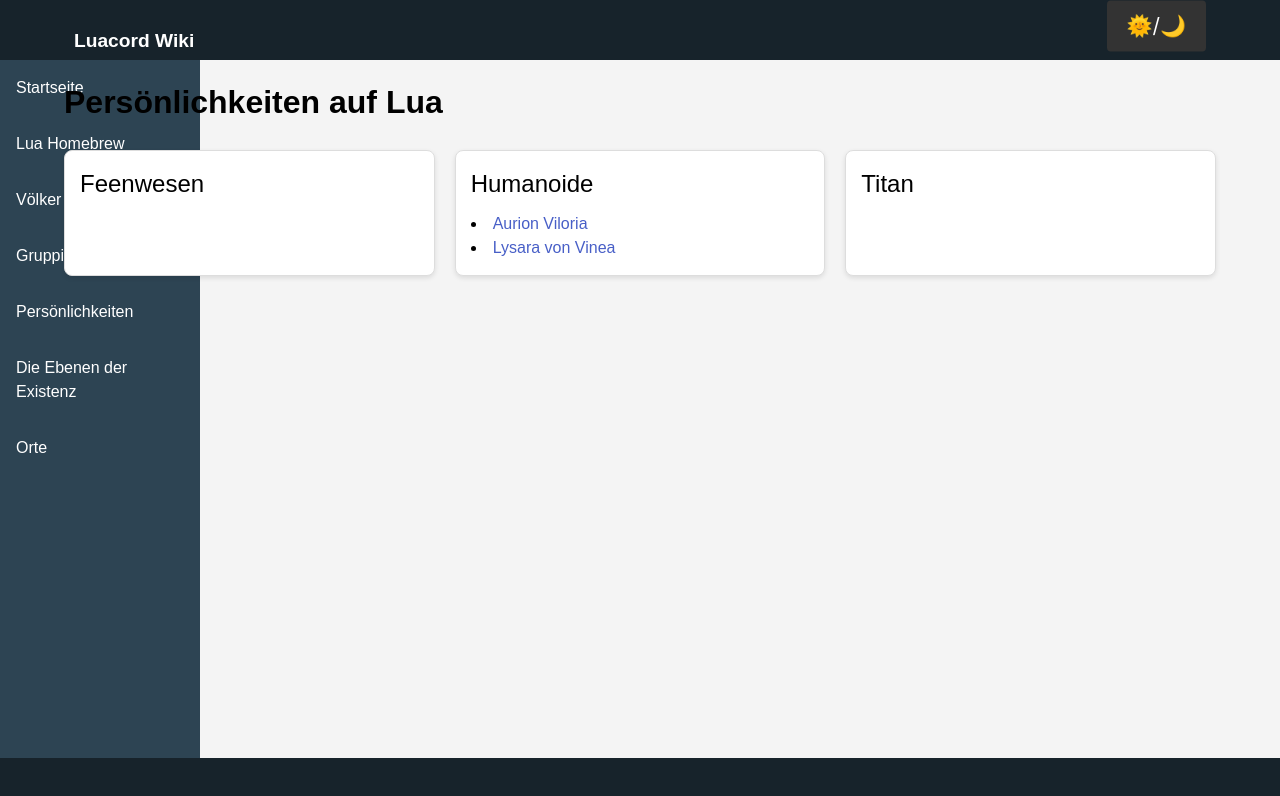
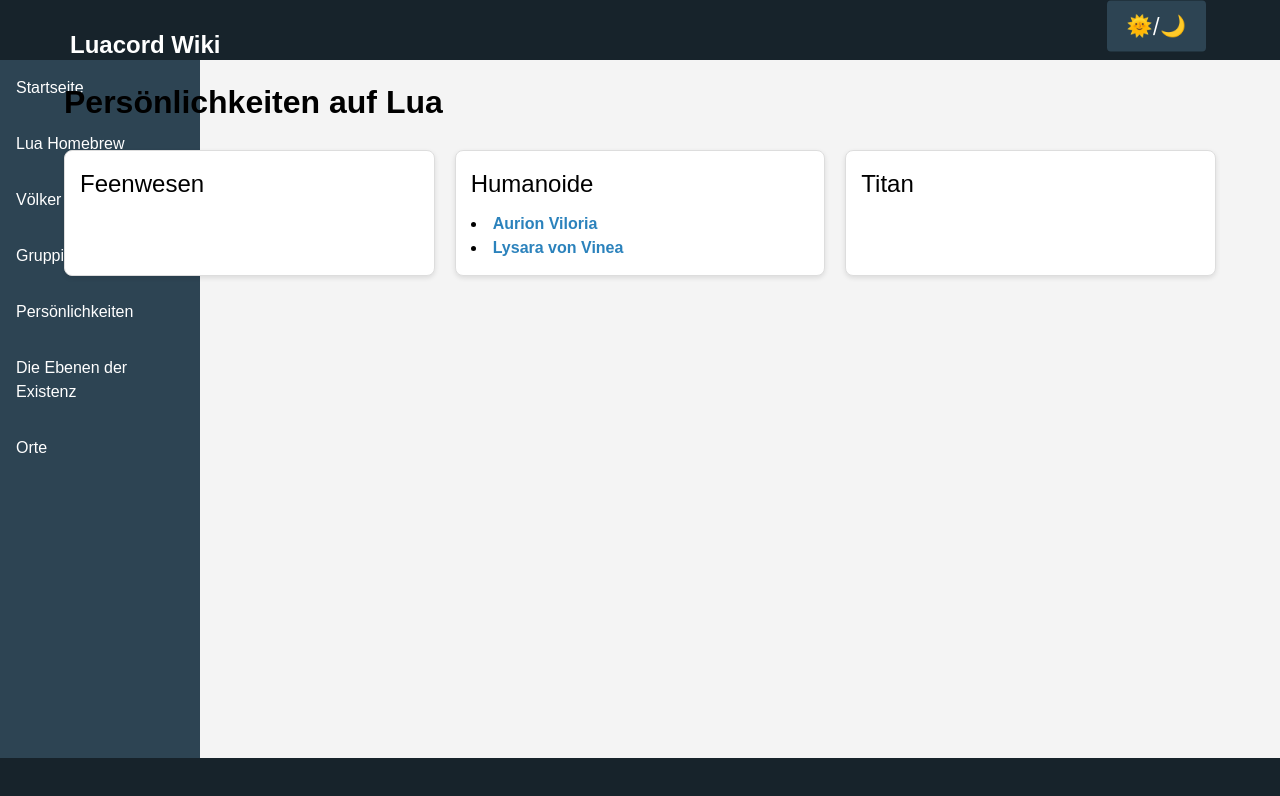
Before and after one commit to stona013/Luacordwiki, a website: page pages/Persoenlichkeiten.html in a window 1280 px wide. Drawn offline with nearby package versions, Linux system fonts and the light colour scheme.

Commit message:
Update button colors and header styles; add internal-link class to navigation items for improved consistency

```diff
--- a/css/styles.css
+++ b/css/styles.css
@@ -17,8 +17,8 @@ body {
   --footer-text-color: white;
   --nav-link-color: white;
   --nav-link-hover: #ddd;
-  --button-bg-color: #333;
-  --button-hover-bg-color: #555;
+  --button-bg-color: #2d4453;
+  --button-hover-bg-color: #17232b;
   --list-bg-color: white; /* Hintergrundfarbe der Listen im Light Mode */
   --list-text-color: black; /* Textfarbe der Listen im Light Mode */
   --list-border-color: #ddd; /* Randfarbe der Listen im Light Mode */
@@ -34,8 +34,8 @@ body {
   --footer-text-color: #f1f1f1;
   --nav-link-color: #ffffff;
   --nav-link-hover: #bbb;
-  --button-bg-color: #444;
-  --button-hover-bg-color: #666;
+  --button-bg-color: #2d4453;
+  --button-hover-bg-color: #17232b;
   --list-bg-color: #17232b; /* Hintergrundfarbe der Listen im Dark Mode */
   --list-text-color: white; /* Textfarbe der Listen im Dark Mode */
   --list-border-color: #555; /* Randfarbe der Listen im Dark Mode */
@@ -157,11 +157,11 @@ body.has-navbar-fixed-top {
 
 /* Titel Styling (links) */
 .custom-header .title {
-  margin: 0;
-  font-size: 1.2rem;
+  margin: 1;
+  font-size: 1.5rem;
   color: var(--header-text-color);
   position: absolute;
-  left: 10px;
+  left: 5px;
 }
 
 /* Navigation (Buttons) Styling (rechts) */
--- a/pages/Persoenlichkeiten.html
+++ b/pages/Persoenlichkeiten.html
@@ -7,7 +7,7 @@
 
 <header class="custom-header" style="background-color: #17232b;">
   <div class="container">
-    <h1 class="title is-4" style="color: white;">Luacord Wiki</h1>
+    <h1 class="title is-5" style="color: white;">Luacord Wiki</h1>
     <nav class="buttons is-justify-content-flex-end">
       <button id="theme-toggle" class="button">🌞/🌙</button>
     </nav>
@@ -40,8 +40,8 @@
       <div class="list">
         <h2>Humanoide</h2>
         <!-- Leere Liste für Drachen Gruppierungen -->
-        <li><a href="Aurion Viloria.html">Aurion Viloria</a></li>
-        <li><a href="Lysara von Vinea.html">Lysara von Vinea</a></li>
+        <li><a href="Aurion Viloria.html" class="internal-link">Aurion Viloria</a></li>
+        <li><a href="Lysara von Vinea.html" class="internal-link">Lysara von Vinea</a></li>
       </div>
 
       <div class="list">
```
Also changed, not shown: pages/Ebenen.html (+1 -1 lines), pages/places.html (+2 -2 lines).
